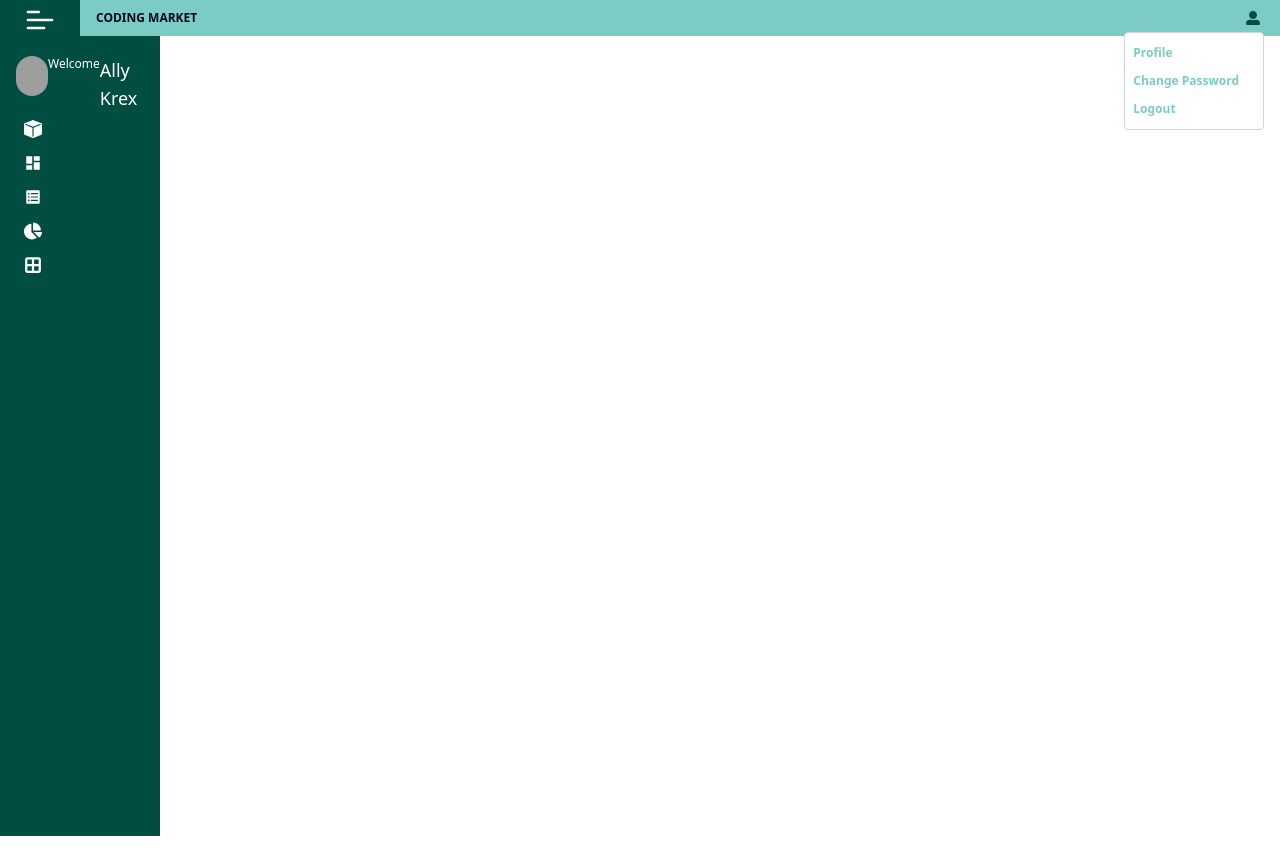
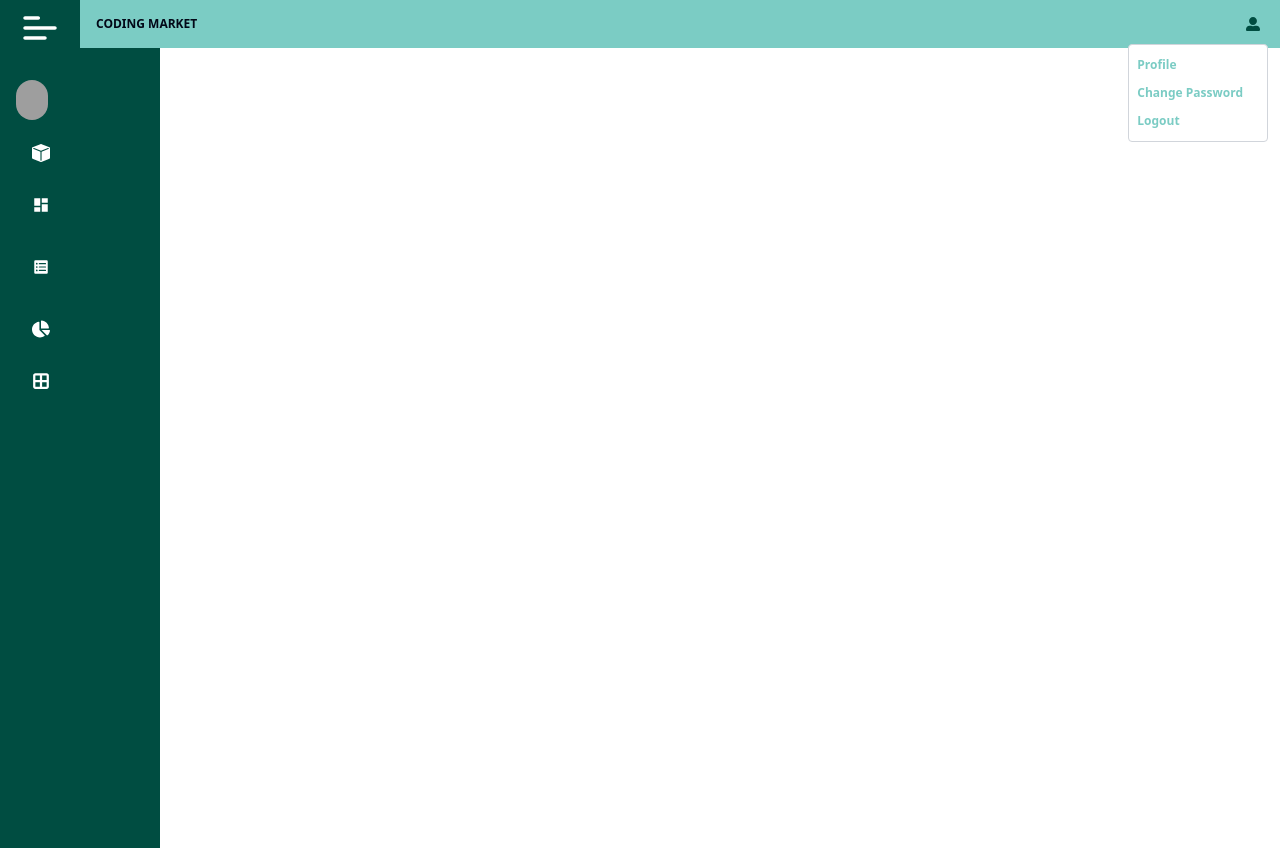
Before and after one commit to wanpyn/React-Dashboard-Practice, a React (Vite) app: page / in a window 1280 px wide. Built offline with nearby package versions, Linux system fonts and the light colour scheme; grey boxes are pictures that could not be loaded.

Commit message:
added menu style adjust

```diff
--- a/src/Dashboard.jsx
+++ b/src/Dashboard.jsx
@@ -4,7 +4,7 @@ import Nav from "./Nav";
 const Dashboard = ({ isOpen, setIsOpen }) => {
   return (
     <>
-      <div className={`${isOpen ? "" : ""} w-full`}>
+      <div className={`${isOpen ? "" : ""} `}>
         <Nav isOpen={isOpen} setIsOpen={setIsOpen} />
       </div>
     </>
--- a/src/DropDownMenu.jsx
+++ b/src/DropDownMenu.jsx
@@ -2,7 +2,7 @@ function DropDownMenu() {
   return (
     <>
       <ul
-        className="flex gap-3 absolute top-8 right-4 flex-col border border-solid border-gray-300
+        className="flex gap-3 absolute top-11 right-3 flex-col border border-solid border-gray-300
        bg-normal-white rounded pl-2 pr-6 pt-3 pb-3 bg-white text-sky-blue cursor-pointer"
       >
         <li>Profile</li>
--- a/src/Nav.jsx
+++ b/src/Nav.jsx
@@ -12,7 +12,7 @@ const Nav = ({ isOpen, setIsOpen }) => {
     <>
       <nav className="flex font-roboto ">
         <CgMenuLeft
-          className=" bg-dark-green text-white text-4xl w-20 items-center pt-1 cursor-pointer"
+          className=" bg-dark-green text-white text-5xl w-20 items-center pt-2 cursor-pointer"
           onClick={() => ToggleMenuHandle(isOpen)}
         />
         <h1 className="flex items-center flex-1 bg-sky-blue text-xs semibold pl-4  text-light-green  font-semibold">
--- a/src/Sidebar.jsx
+++ b/src/Sidebar.jsx
@@ -16,28 +16,45 @@ const Sidebar = ({ isOpen }) => {
   return (
     <section>
       <div
-        className={`font-roboto bg-dark-green h-screen pt-5 w-40
-           ${isOpen ? "w-44" : "w-20"} duration-5 00 p-4 text-lg  `}
+        className={`font-roboto bg-dark-green h-screen pt-8 w-40
+           ${isOpen ? "w-44" : "w-20"} duration-500 p-4 text-lg  `}
       >
         <ul className=" text-white cursor-pointer">
-          <li className="flex">
+          <li
+            className={`inline-flex ${
+              isOpen && "rotate-[360deg] hover:bg-white hover:text-dark-green"
+            }`}
+          >
             <Avatar className="w-8">
               <AvatarImage src="https://github.com/shadcn.png" />
               <AvatarFallback>CN</AvatarFallback>
             </Avatar>
-            <span className="text-xs "> Welcome</span> <span>Ally Krex</span>
+            <span
+              className={`text-xs duration-300 pl-2  ${!isOpen && "scale-0"}  ${
+                isOpen && ""
+              }`}
+            >
+              Welcome
+            </span>
+            <span
+              className={`text-xs duration-300 ${!isOpen && "scale-0"} ${
+                isOpen && ""
+              }`}
+            >
+              Ally Krex
+            </span>
           </li>
           {Menus.map((menu, index) => {
             return (
               <li
                 key={index}
-                className="text-white text-base flex items-center  p-2 hover:bg-white
+                className="text-white inline-flex text-base items-center  p-4 hover:bg-white
                  hover:text-dark-green"
               >
-                <span className="text-lg pr-3 ">{menu.icon}</span>
+                <span className="text-lg pr-9 ">{menu.icon}</span>
                 <span
                   className={`text-sm flex-1 duration-700 font-sans ${
-                    !isOpen && "hidden"
+                    !isOpen && "scale-0"
                   }`}
                 >
                   {menu.title}
```
